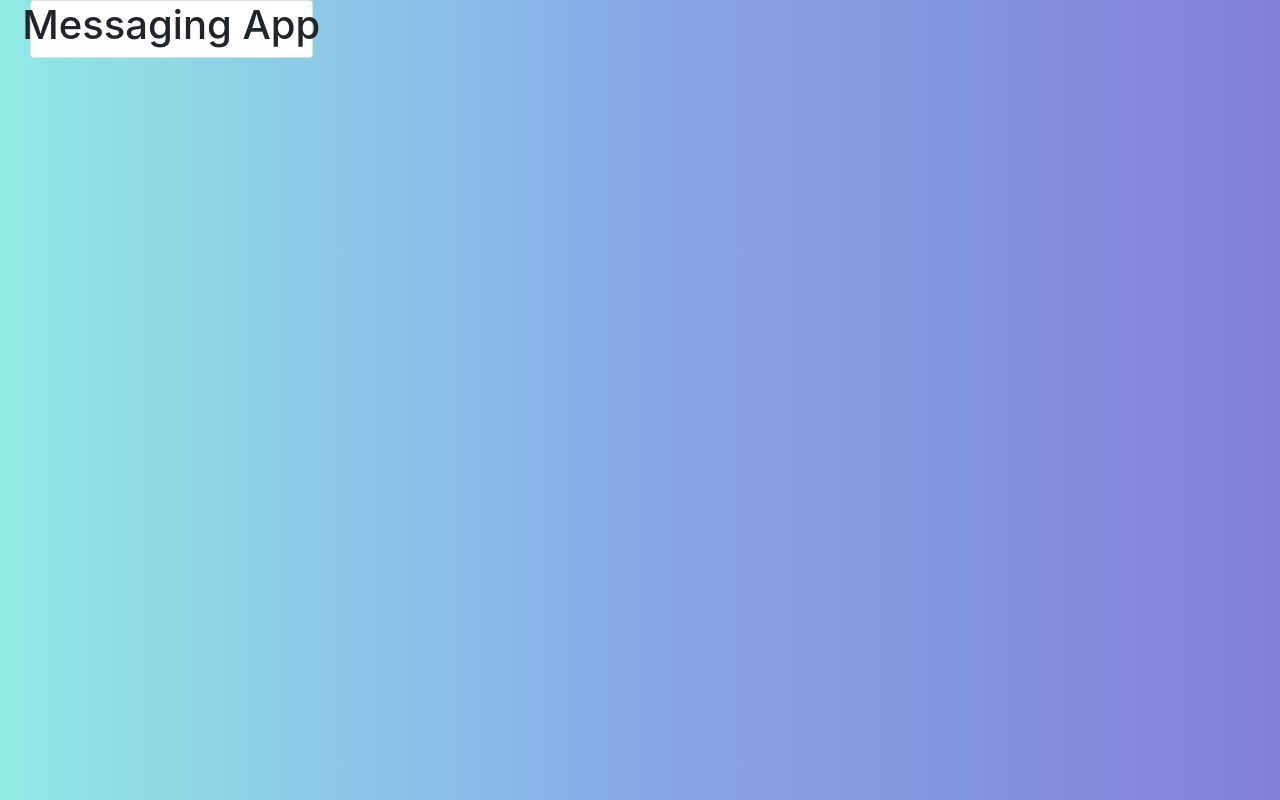
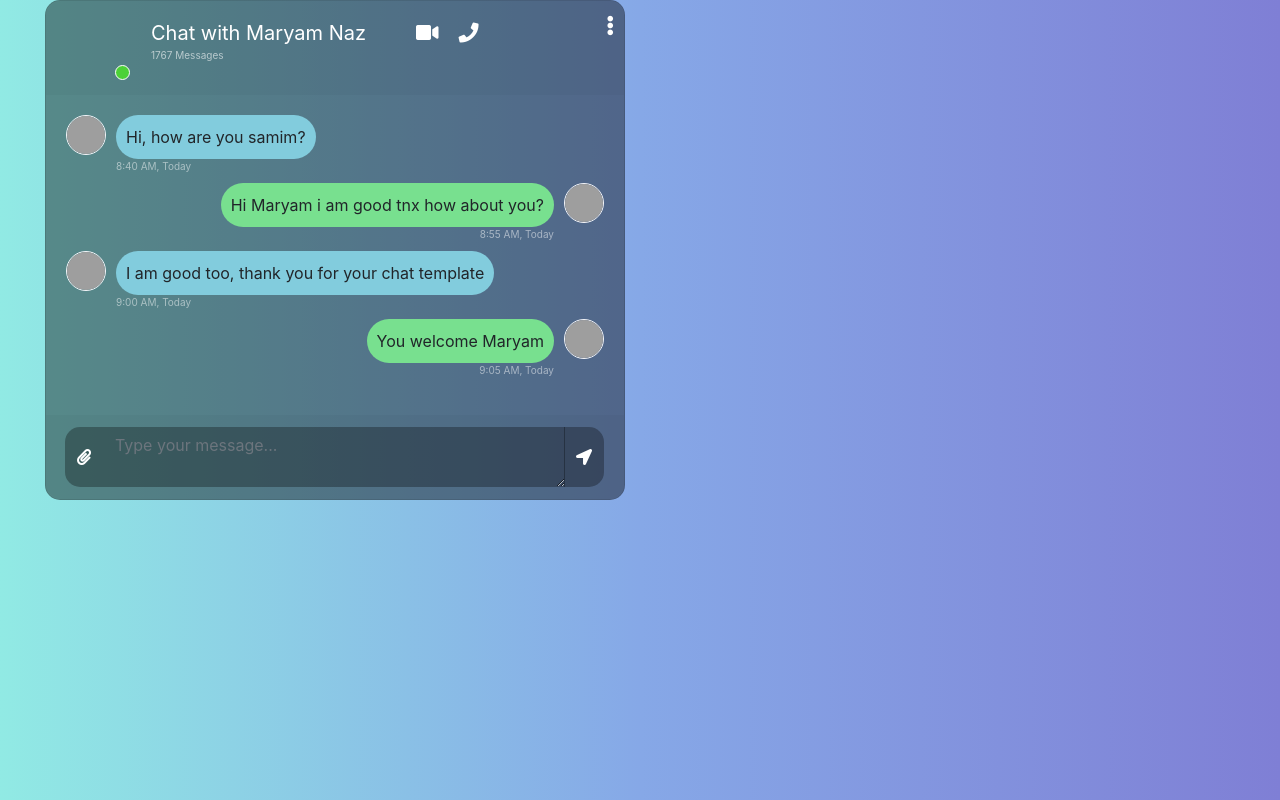
Before and after one commit to nidhalbk/message-front, a React (Create React App) app: page / in a window 1280 px wide. Built offline with nearby package versions, Linux system fonts and the light colour scheme; grey boxes are pictures that could not be loaded.

Commit message:
conversation body

```diff
--- a/src/App.css
+++ b/src/App.css
@@ -2,6 +2,223 @@ body,html{
   height: 100%;
   margin: 0;
   background: #7F7FD5;
-  background: -webkit-linear-gradient(to right, #91EAE4, #86A8E7, #7F7FD5);
-  background: linear-gradient(to right, #91EAE4, #86A8E7, #7F7FD5);
+     background: -webkit-linear-gradient(to right, #91EAE4, #86A8E7, #7F7FD5);
+      background: linear-gradient(to right, #91EAE4, #86A8E7, #7F7FD5);
 }
+
+.chat{
+  margin-top: auto;
+  margin-bottom: auto;
+}
+.card{
+  height: 500px;
+  border-radius: 15px !important;
+  background-color: rgba(0,0,0,0.4) !important;
+}
+.contacts_body{
+  padding:  0.75rem 0 !important;
+  overflow-y: auto;
+  white-space: nowrap;
+}
+.msg_card_body{
+  overflow-y: auto;
+}
+.card-header{
+  border-radius: 15px 15px 0 0 !important;
+  border-bottom: 0 !important;
+}
+.card-footer{
+border-radius: 0 0 15px 15px !important;
+  border-top: 0 !important;
+}
+.container{
+  align-content: center;
+}
+.search{
+  border-radius: 15px 0 0 15px !important;
+  background-color: rgba(0,0,0,0.3) !important;
+  border:0 !important;
+  color:white !important;
+}
+.search:focus{
+     box-shadow:none !important;
+       outline:0px !important;
+}
+.type_msg{
+  background-color: rgba(0,0,0,0.3) !important;
+  border:0 !important;
+  color:white !important;
+  height: 60px !important;
+  overflow-y: auto;
+}
+  .type_msg:focus{
+     box-shadow:none !important;
+       outline:0px !important;
+}
+.attach_btn{
+border-radius: 15px 0 0 15px !important;
+background-color: rgba(0,0,0,0.3) !important;
+  border:0 !important;
+  color: white !important;
+  cursor: pointer;
+}
+.send_btn{
+border-radius: 0 15px 15px 0 !important;
+background-color: rgba(0,0,0,0.3) !important;
+  border:0 !important;
+  color: white !important;
+  cursor: pointer;
+}
+.search_btn{
+  border-radius: 0 15px 15px 0 !important;
+  background-color: rgba(0,0,0,0.3) !important;
+  border:0 !important;
+  color: white !important;
+  cursor: pointer;
+}
+.contacts{
+  list-style: none;
+  padding: 0;
+}
+.contacts li{
+  width: 100% !important;
+  padding: 5px 10px;
+  margin-bottom: 15px !important;
+}
+.active{
+  background-color: rgba(0,0,0,0.3);
+}
+.user_img{
+  height: 70px;
+  width: 70px;
+  border:1.5px solid #f5f6fa;
+
+}
+.user_img_msg{
+  height: 40px;
+  width: 40px;
+  border:1.5px solid #f5f6fa;
+
+}
+.img_cont{
+  position: relative;
+  height: 70px;
+  width: 70px;
+}
+.img_cont_msg{
+  height: 40px;
+  width: 40px;
+}
+.online_icon{
+position: absolute;
+height: 15px;
+width:15px;
+background-color: #4cd137;
+border-radius: 50%;
+bottom: 0.2em;
+right: 0.4em;
+border:1.5px solid white;
+}
+.offline{
+background-color: #c23616 !important;
+}
+.user_info{
+margin-top: auto;
+margin-bottom: auto;
+margin-left: 15px;
+}
+.user_info span{
+font-size: 20px;
+color: white;
+}
+.user_info p{
+font-size: 10px;
+color: rgba(255,255,255,0.6);
+}
+.video_cam{
+margin-left: 50px;
+margin-top: 5px;
+}
+.video_cam span{
+color: white;
+font-size: 20px;
+cursor: pointer;
+margin-right: 20px;
+}
+.msg_cotainer{
+margin-top: auto;
+margin-bottom: auto;
+margin-left: 10px;
+border-radius: 25px;
+background-color: #82ccdd;
+padding: 10px;
+position: relative;
+}
+.msg_cotainer_send{
+margin-top: auto;
+margin-bottom: auto;
+margin-right: 10px;
+border-radius: 25px;
+background-color: #78e08f;
+padding: 10px;
+position: relative;
+}
+.msg_time{
+position: absolute;
+left: 0;
+bottom: -15px;
+color: rgba(255,255,255,0.5);
+font-size: 10px;
+}
+.msg_time_send{
+position: absolute;
+right:0;
+bottom: -15px;
+color: rgba(255,255,255,0.5);
+font-size: 10px;
+}
+.msg_head{
+position: relative;
+}
+#action_menu_btn{
+position: absolute;
+right: 10px;
+top: 10px;
+color: white;
+cursor: pointer;
+font-size: 20px;
+}
+.action_menu{
+z-index: 1;
+position: absolute;
+padding: 15px 0;
+background-color: rgba(0,0,0,0.5);
+color: white;
+border-radius: 15px;
+top: 30px;
+right: 15px;
+display: none;
+}
+.action_menu ul{
+list-style: none;
+padding: 0;
+margin: 0;
+}
+.action_menu ul li{
+width: 100%;
+padding: 10px 15px;
+margin-bottom: 5px;
+}
+.action_menu ul li i{
+padding-right: 10px;
+
+}
+.action_menu ul li:hover{
+cursor: pointer;
+background-color: rgba(0,0,0,0.2);
+}
+@media(max-width: 576px){
+.contacts_card{
+margin-bottom: 15px !important;
+}
+}
--- a/src/Components/Messaging/Messaging.jsx
+++ b/src/Components/Messaging/Messaging.jsx
@@ -1,15 +1,12 @@
 import React from 'react';
 import './Messaging.css';
+import  Convesation  from './conversation';
 
 export default function Messaging() {
   return (
+    <div class="container-fluid h-100">
     <div className="container-fluid h-100">
-      <div className="col-md-4 col-xl-3 chat">
-        <div className="card mb-sm-3 mb-md-0 contacts_card">
-          <div className="row justify-content-center h-100">
-            <h1>Messaging App</h1>
-          </div>
-        </div>
+         <Convesation />
       </div>
     </div>
   );
--- /dev/null
+++ b/src/Components/Messaging/conversation/convesationWith.jsx
@@ -0,0 +1,21 @@
+import React from 'react';
+
+
+const convesationWith = ({ className, pic, msg, at }) => (
+  <div className={className}>
+    <div className="d-flex justify-content-start mb-4">
+      <div className="img_cont_msg">
+        <img
+          src={pic}
+          className="rounded-circle user_img_msg"
+          alt=""
+        />
+      </div>
+      <div className="msg_cotainer">
+        {msg}
+        <span className="msg_time">{at}</span>
+      </div>
+    </div>
+  </div>
+);
+export default convesationWith;
--- /dev/null
+++ b/src/Components/Messaging/conversation/data.js
@@ -0,0 +1,26 @@
+export default [
+  {
+    author: 'Maryam Naz',
+    pic: 'https://i.pinimg.com/originals/54/6e/6d/546e6d4c6ce4322e6aa3b2f8ca73ac28.jpg',
+    date: '8:40 AM, Today',
+    msg: 'Hi, how are you samim?',
+  },
+  {
+    author: 'Me',
+    pic: 'https://i.pinimg.com/originals/54/6e/6d/546e6d4c6ce4322e6aa3b2f8ca73ac28.jpg',
+    date: '8:55 AM, Today',
+    msg: 'Hi Maryam i am good tnx how about you?',
+  },
+  {
+    author: 'Maryam Naz',
+    pic: 'https://i.pinimg.com/originals/54/6e/6d/546e6d4c6ce4322e6aa3b2f8ca73ac28.jpg',
+    date: '9:00 AM, Today',
+    msg: 'I am good too, thank you for your chat template',
+  },
+  {
+    author: 'Me',
+    pic: 'https://i.pinimg.com/originals/54/6e/6d/546e6d4c6ce4322e6aa3b2f8ca73ac28.jpg',
+    date: '9:05 AM, Today',
+    msg: 'You welcome Maryam',
+  },
+];
--- /dev/null
+++ b/src/Components/Messaging/conversation/index.js
@@ -0,0 +1,84 @@
+import React from "react";
+import convesation from './data'
+import Me from './me'
+import ConvesationWith from './convesationWith'
+
+export default class Conversation extends React.Component {
+  constructor(props) {
+    super(props);
+  }
+  render() {
+
+      return(
+    <div className="col-md-8 col-xl-6 chat">
+      <div className="card">
+        <div className="card-header msg_head">
+          {/*header convesation*/}
+          <div className="d-flex bd-highlight">
+            <div className="img_cont">
+              <span className="online_icon" />
+            </div>
+            <div className="user_info">
+              <span>Chat with Maryam Naz</span>
+              <p>1767 Messages</p>
+            </div>
+            <div className="video_cam">
+              <span>
+                <i className="fas fa-video" />
+              </span>
+              <span>
+                <i className="fas fa-phone" />
+              </span>
+            </div>
+          </div>
+          {/*menu convesation*/}
+          <span id="action_menu_btn">
+            <i className="fas fa-ellipsis-v" />
+          </span>
+          <div className="action_menu">
+            <ul>
+              <li>
+                <i className="fas fa-user-circle" /> View profile
+              </li>
+              <li>
+                <i className="fas fa-users" /> Add to close friends
+              </li>
+              <li>
+                <i className="fas fa-plus" /> Add to group
+              </li>
+              <li>
+                <i className="fas fa-ban" /> Block
+              </li>
+            </ul>
+          </div>
+        </div>
+        {/*body convesation*/}
+        <div className="card-body msg_card_body">
+        {convesation.map((element)=>(
+            element.author==='Me'?<Me pic={element.pic} msg={element.msg} at={element.date}/>:<ConvesationWith pic={element.pic} msg={element.msg} at={element.date}/>
+        ))}
+        </div>
+        {/*footer convesation*/}
+        <div className="card-footer">
+          <div className="input-group">
+            <div className="input-group-append">
+              <span className="input-group-text attach_btn">
+                <i className="fas fa-paperclip" />
+              </span>
+            </div>
+            <textarea
+              name=""
+              className="form-control type_msg"
+              placeholder="Type your message..."
+            />
+            <div className="input-group-append">
+              <span className="input-group-text send_btn">
+                <i className="fas fa-location-arrow" />
+              </span>
+            </div>
+          </div>
+        </div>
+      </div>
+    </div>)
+  }
+}
--- /dev/null
+++ b/src/Components/Messaging/conversation/me.jsx
@@ -0,0 +1,20 @@
+import React from 'react';
+
+const Me = ({ className, pic, msg, at }) => (
+  <div className={className}>
+    <div className="d-flex justify-content-end mb-4">
+      <div className="msg_cotainer_send">
+        {msg}
+        <span className="msg_time_send">{at}</span>
+      </div>
+      <div className="img_cont_msg">
+        <img
+          src={pic}
+          className="rounded-circle user_img_msg"
+          alt=""
+        />
+      </div>
+    </div>
+  </div>
+);
+export default Me;
```
Also changed, not shown: src/Components/Messaging/Conversation.jsx (deleted).
